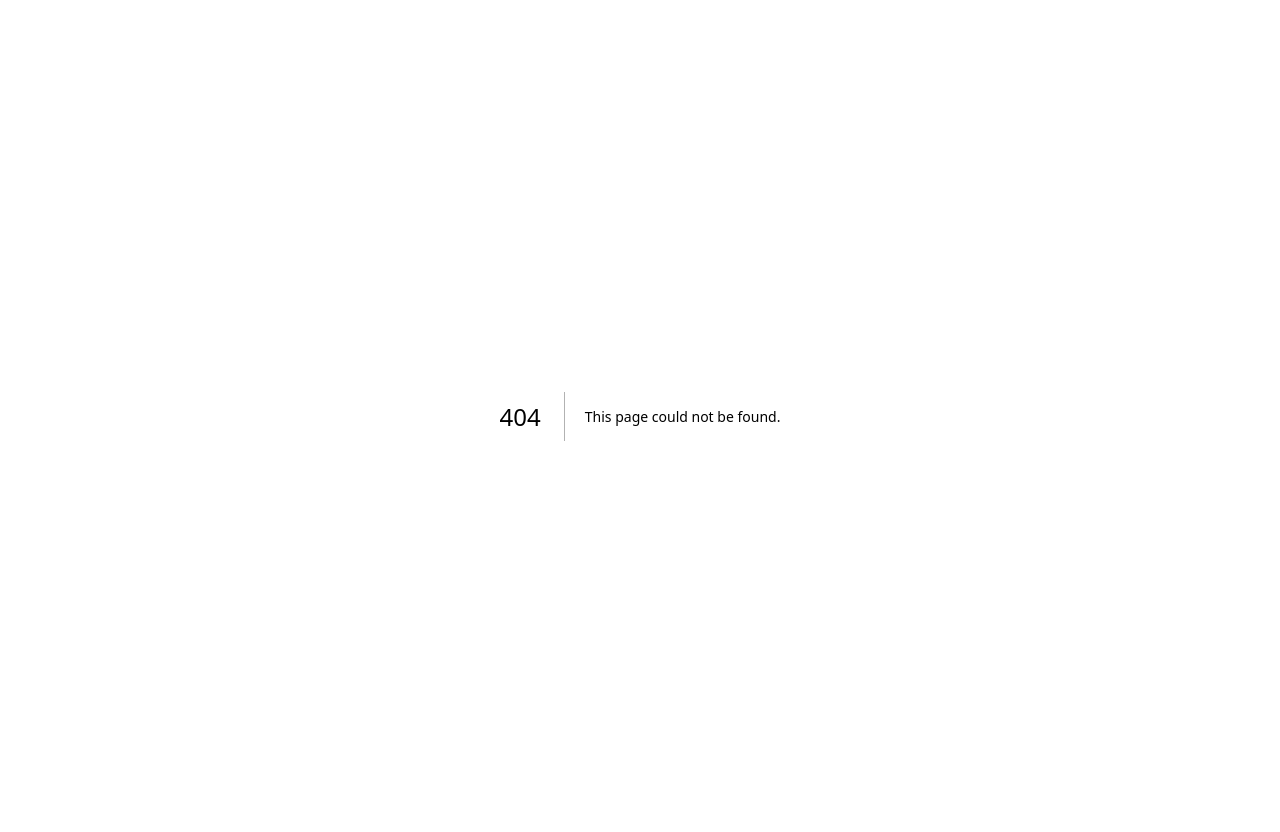
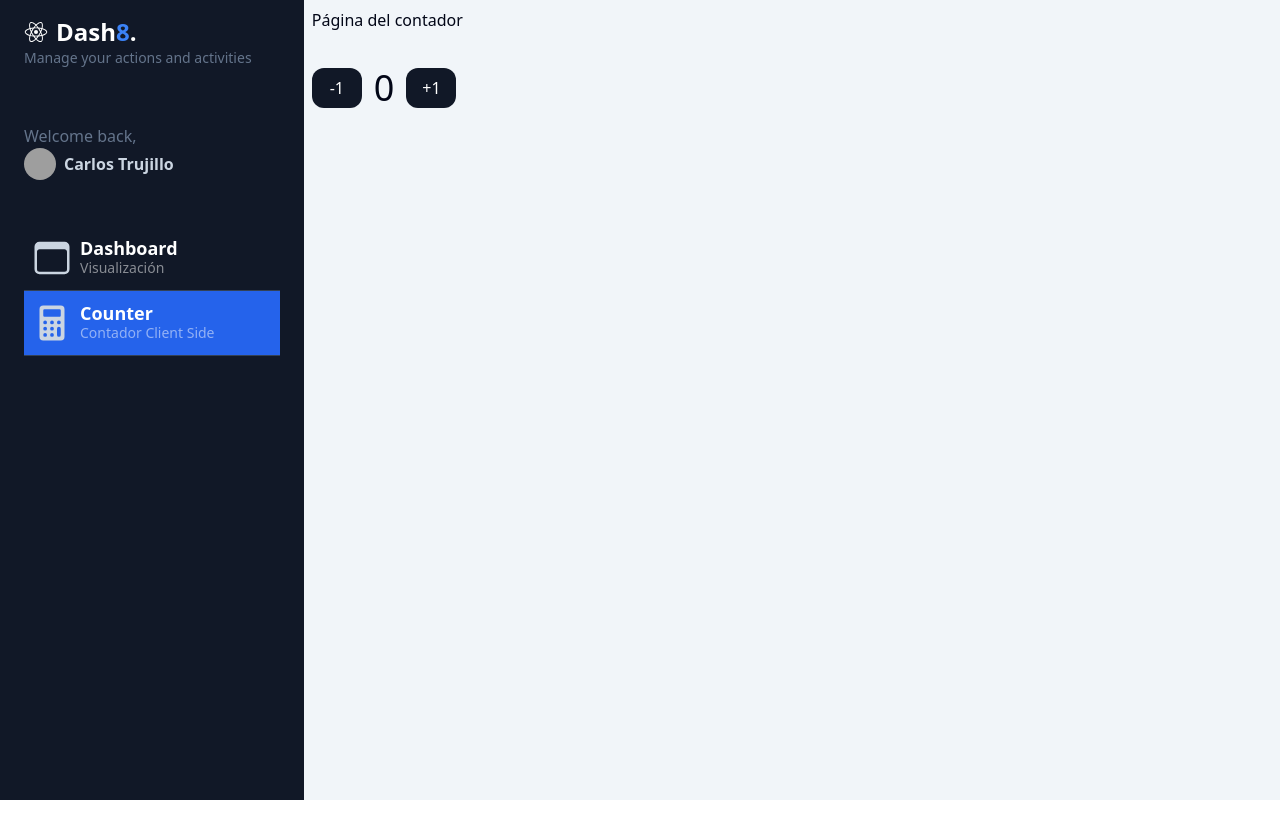
Before and after one commit to carlostrujilloneyra/keffir-oro-blanco, a Next.js app: page /dashboard/counter in a window 1280 px wide. Before the commit this address had no page. After the commit the page ends 800 px from the top, so only its background shows below. Built offline with nearby package versions, Linux system fonts and the light colour scheme; grey boxes are pictures that could not be loaded.

Commit message:
wip: Repasando conceptos básicos de next js

```diff
--- a/next.config.mjs
+++ b/next.config.mjs
@@ -1,4 +1,13 @@
 /** @type {import('next').NextConfig} */
-const nextConfig = {};
+const nextConfig = {
+  images: {
+    remotePatterns: [
+      {
+        protocol: 'https',
+        hostname: 'images.unsplash.com'
+      }
+    ]
+  }
+};
 
 export default nextConfig;
--- a/package.json
+++ b/package.json
@@ -12,7 +12,8 @@
     "axios": "^1.7.9",
     "next": "14.2.5",
     "react": "^18",
-    "react-dom": "^18"
+    "react-dom": "^18",
+    "react-icons": "^5.5.0"
   },
   "devDependencies": {
     "@types/node": "^20",
--- /dev/null
+++ b/src/app/dashboard/counter/components/Counter.tsx
@@ -0,0 +1,30 @@
+'use client';
+
+import { useState } from 'react';
+
+export const Counter = () => {
+  const [counter, setCounter] = useState<number>(0);
+
+  const handleDecrement = () => setCounter((c) => c - 1);
+  const handleIncrement = () => setCounter((c) => c + 1);
+
+  return (
+    <div className='mt-3 flex items-center'>
+      <button
+        className='flex w-[50px] items-center justify-center rounded-xl bg-gray-900 p-2 text-white transition-all hover:bg-gray-600'
+        onClick={handleDecrement}
+      >
+        -1
+      </button>
+
+      <span className='m-3 text-4xl'>{counter}</span>
+
+      <button
+        className='flex w-[50px] items-center justify-center rounded-xl bg-gray-900 p-2 text-white transition-all hover:bg-gray-600'
+        onClick={handleIncrement}
+      >
+        +1
+      </button>
+    </div>
+  );
+};
--- /dev/null
+++ b/src/app/dashboard/counter/page.tsx
@@ -0,0 +1,29 @@
+import { Metadata } from 'next';
+import { Counter } from './components/Counter';
+
+export const metadata: Metadata = {
+  title: 'CounterPage - SN',
+  description: 'Esta página es donde se mostrará el contador.',
+};
+
+export default function CounterPage() {
+  return (
+    <>
+      <span>Página del contador</span>
+
+      {/*  <div className='relative mt-3 aspect-[70/45] w-1/2 max-w-[600px]'>
+        <Image
+          alt='Plaza Mayor'
+          className='h-auto w-full rounded-lg object-cover'
+          fill
+          sizes='(min-width:600px) 100vw, 360px'
+          src='https://images.unsplash.com/photo-1592602228110-2a482b293e42'
+        />
+      </div> */}
+
+      <div className='mt-3 flex items-center'>
+        <Counter />
+      </div>
+    </>
+  );
+}
--- /dev/null
+++ b/src/app/dashboard/layout.tsx
@@ -0,0 +1,12 @@
+import { Sidebar } from '@/components/Sidebar';
+
+export default function DashboardLayout({ children }: { children: React.ReactNode }) {
+  return (
+    <div className='h-screen w-screen overflow-y-scroll bg-slate-100 text-slate-300 antialiased selection:bg-blue-600 selection:text-white'>
+      <div className='flex'>
+        <Sidebar />
+        <div className='w-full p-2 text-slate-950'>{children}</div>
+      </div>
+    </div>
+  );
+}
--- /dev/null
+++ b/src/app/dashboard/main/page.tsx
@@ -0,0 +1,3 @@
+export default function MainPage() {
+  return <span>Página principal</span>;
+}
--- a/src/app/globals.css
+++ b/src/app/globals.css
@@ -6,8 +6,4 @@
   html {
     @apply scroll-smooth;
   }
-
-  body {
-    @apply p-4;
-  }
 }
--- a/src/app/layout.tsx
+++ b/src/app/layout.tsx
@@ -17,21 +17,17 @@ const public_sans = Public_Sans({
 });
 
 export const metadata: Metadata = {
-  title: 'Keffir Oro Blanco',
+  title: 'Oro Blanco - SN',
   description:
-    '¡Bienvenido a Oro Blanco en Perú | Silvia Neyra! Aquí, te ofrecemos lo mejor de la naturaleza con nuestra exclusiva selección de kéfir natural. Descubre los beneficios únicos de nuestros productos: kéfir de agua, kéfir de leche y kéfir de guanábana, todos elaborados para nutrir y revitalizar tu cuerpo. Con probióticos naturales que mejoran tu digestión, fortalecen tu sistema inmunológico y promueven un bienestar integral, nuestros kéfirs son la elección perfecta para quienes buscan una vida más saludable. Haz que el bienestar sea parte de tu rutina diaria con nuestras deliciosas opciones naturales.',
+    '¡Bienvenido a Oro Blanco -SN! Aquí, te ofrecemos lo mejor de la naturaleza con nuestra exclusiva selección de kéfir natural. Descubre los beneficios únicos de nuestros productos: kéfir de agua, kéfir de leche y kéfir de guanábana, todos elaborados para nutrir y revitalizar tu cuerpo. Con probióticos naturales que mejoran tu digestión, fortalecen tu sistema inmunológico y promueven un bienestar integral, nuestros kéfirs son la elección perfecta para quienes buscan una vida más saludable. Haz que el bienestar sea parte de tu rutina diaria con nuestras deliciosas opciones naturales.',
   keywords:
     'Oro blanco, kéfir natural, kéfir de agua, kéfir de leche, kéfir de guanábana, probióticos naturales, salud intestinal, bienestar general, bebida saludable, fortalecimiento inmunológico, productos naturales, nutrición y salud, kéfir en Perú, estilo de vida saludable, productos fermentados, Silvia Neyra, queso natural, mantequilla, yogurt orgánico, yogurt de fresa, yogurt de vainilla, yogurt de mora',
   creator: 'Carlos Trujillo',
   authors: [{ name: 'Carlos Trujillo', url: 'https://portfolio-carlos-trujillo.vercel.app/' }],
-  applicationName: 'Oro Blanco | Venta de productos orgánicos en Perú',
+  applicationName: 'Oro Blanco - SN | Venta de productos orgánicos en Perú',
 };
 
-export default function RootLayout({
-  children,
-}: Readonly<{
-  children: React.ReactNode;
-}>) {
+export default function RootLayout({ children }: { children: React.ReactNode }) {
   return (
     <html lang='es'>
       <body className={`${league_spartan.variable} ${public_sans.variable}`}>{children}</body>
--- a/src/app/page.tsx
+++ b/src/app/page.tsx
@@ -1,14 +1,5 @@
-import Link from 'next/link';
+import { redirect } from 'next/navigation';
 
 export default function HomePage() {
-  return (
-    <>
-      <p>
-        Visita mi Linkedin{' '}
-        <Link className='font-bold underline' href='https://www.linkedin.com/in/carlostrujillo21/'>
-          ir a perfil.
-        </Link>
-      </p>
-    </>
-  );
+  redirect('/dashboard/main');
 }
--- /dev/null
+++ b/src/components/Sidebar.tsx
@@ -0,0 +1,60 @@
+import { IoBrowsersOutline, IoCalculator, IoLogoReact } from 'react-icons/io5';
+import { SidebarMenuItem, SidebarMenuItemProps } from './SidebarMenuItem';
+import Image from 'next/image';
+
+const menuItems: SidebarMenuItemProps[] = [
+  {
+    path: '/dashboard/main',
+    icon: <IoBrowsersOutline size={40} />,
+    title: 'Dashboard',
+    subtitle: 'Visualización',
+  },
+
+  {
+    path: '/dashboard/counter',
+    icon: <IoCalculator size={40} />,
+    title: 'Counter',
+    subtitle: 'Contador Client Side',
+  },
+];
+
+export const Sidebar = () => {
+  return (
+    <div
+      id='menu'
+      style={{ width: '400px' }}
+      className='left-0 z-10 h-screen min-h-screen w-64 overflow-y-scroll bg-gray-900 text-slate-300'
+    >
+      <div id='logo' className='my-4 px-6'>
+        <h1 className='flex items-center text-lg font-bold text-white md:text-2xl'>
+          <IoLogoReact className='mr-2' />
+          <span>Dash</span>
+          <span className='text-blue-500'>8</span>.
+        </h1>
+        <p className='text-sm text-slate-500'>Manage your actions and activities</p>
+      </div>
+
+      <div id='profile' className='px-6 py-10'>
+        <p className='text-slate-500'>Welcome back,</p>
+        <a href='/' className='inline-flex items-center space-x-2'>
+          <div>
+            <Image
+              className='h-8 w-8 rounded-full'
+              width={40}
+              height={40}
+              src='https://images.unsplash.com/photo-1592602228110-2a482b293e42'
+              alt='profile-image'
+            />
+          </div>
+          <span className='text-sm font-bold md:text-base'>Carlos Trujillo</span>
+        </a>
+      </div>
+
+      <div id='nav' className='w-full px-6'>
+        {menuItems.map(({ path, icon, title, subtitle }, i) => {
+          return <SidebarMenuItem key={i} path={path} icon={icon} title={title} subtitle={subtitle} />;
+        })}
+      </div>
+    </div>
+  );
+};
--- /dev/null
+++ b/src/components/SidebarMenuItem.tsx
@@ -0,0 +1,31 @@
+'use client';
+
+import Link from 'next/link';
+import { usePathname } from 'next/navigation';
+
+export interface SidebarMenuItemProps {
+  path: string;
+  icon: JSX.Element;
+  title: string;
+  subtitle: string;
+}
+
+export const SidebarMenuItem = ({ path, icon, title, subtitle }: SidebarMenuItemProps) => {
+  const pathName = usePathname();
+
+  const isPathActive = pathName === path;
+
+  return (
+    <Link
+      href={path}
+      className={`inline-flex w-full items-center space-x-2 border-b ${isPathActive && 'bg-blue-600'} border-slate-700 px-2 py-3 transition duration-150 ease-linear hover:bg-white/5`}
+    >
+      <div>{icon}</div>
+
+      <div className='flex flex-col'>
+        <span className='text-lg font-bold leading-5 text-white'>{title}</span>
+        <span className='hidden text-sm text-white/50 md:block'>{subtitle}</span>
+      </div>
+    </Link>
+  );
+};
--- a/tsconfig.json
+++ b/tsconfig.json
@@ -21,6 +21,6 @@
       "@/*": ["./src/*"]
     }
   },
-  "include": ["next-env.d.ts", "**/*.ts", "**/*.tsx", ".next/types/**/*.ts", ".eslintrc.js"],
+  "include": ["next-env.d.ts", "**/*.ts", "**/*.tsx", ".next/types/**/*.ts", ".eslintrc.js", "next.config.mjs"],
   "exclude": ["node_modules"]
 }
```
Also changed, not shown: 1 other file (tests, documents, lock files or other folders).
